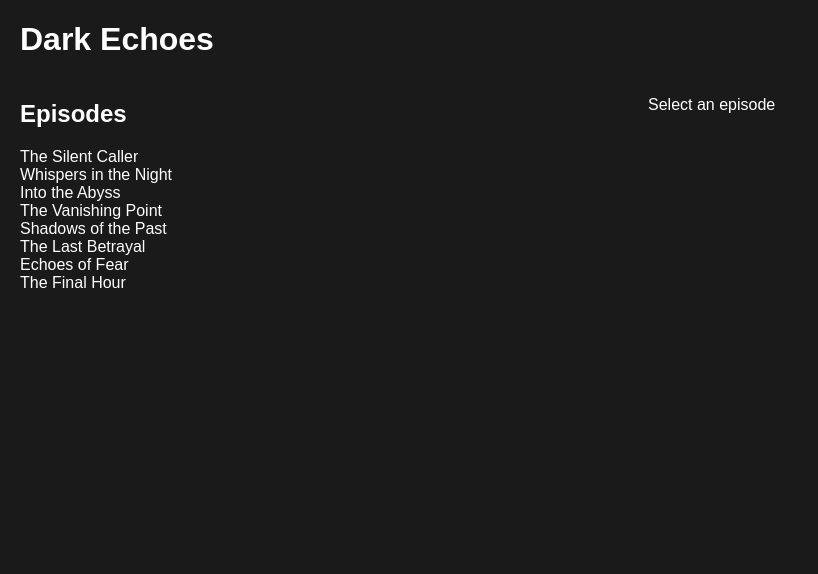
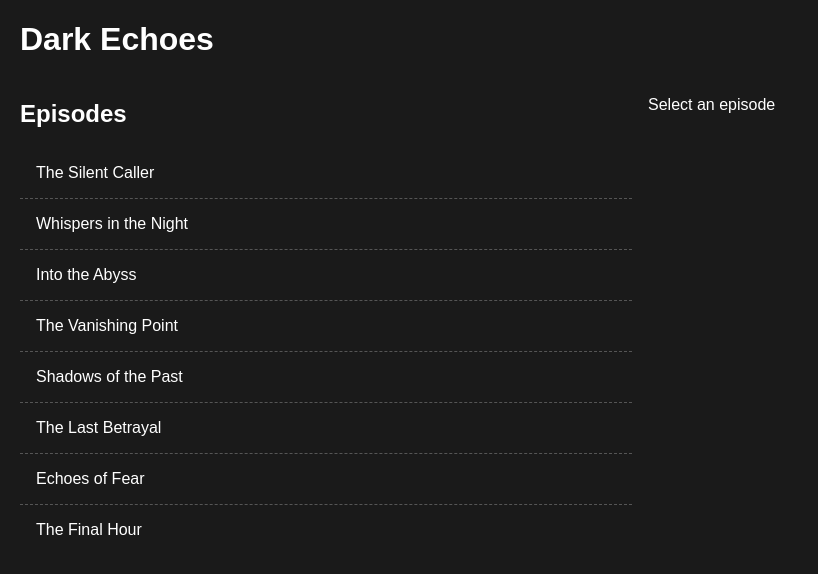
Before and after one commit to ebarbosa27/DarkEchoes, a React (Vite) app: page / in a window 1280 px wide. Shown: the top 574 px of the page, without its empty margins (0-818 px from the left). Built offline with nearby package versions, Linux system fonts and the light colour scheme.

Commit message:
mapped out episodes to DOM and added event listener for when list item is clicked

```diff
--- a/src/App.jsx
+++ b/src/App.jsx
@@ -3,6 +3,10 @@
 
 export default function App() {
   const { selectedEpisode, setSelectedEpisode } = useState(null);
+
+  function changeEpisodeSelected(idx) {
+    setSelectedEpisode(episodeList[idx]);
+  }
 
   return (
     <>
@@ -11,8 +15,18 @@
         <section>
           <h2>Episodes</h2>
           <ul>
-            {episodeList.map((episode) => {
-              return <li>{episode.title}</li>;
+            {episodeList.map((episode, idx) => {
+              return (
+                <li
+                  className="episodeItem"
+                  key={idx}
+                  onClick={() => {
+                    changeEpisodeSelected(idx);
+                  }}
+                >
+                  {episode.title}
+                </li>
+              );
             })}
           </ul>
         </section>
```
